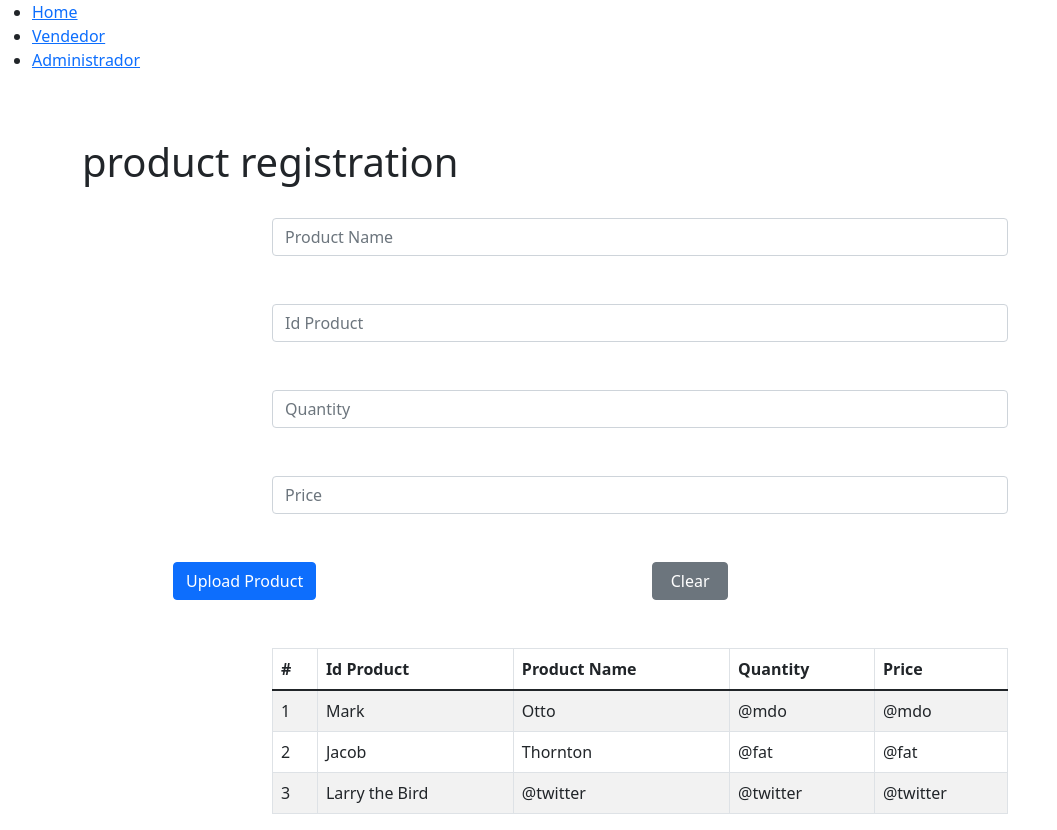
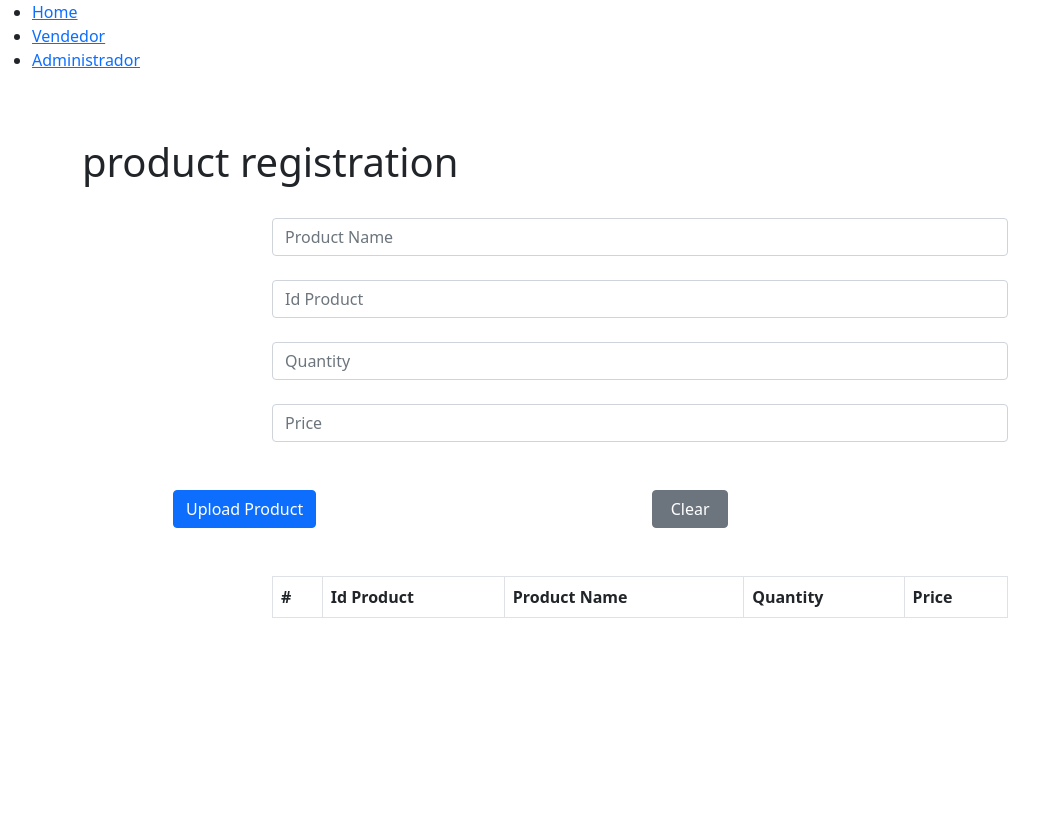
Before and after one commit to nandorodriguez/Equipo-Ciclo-3, a React (Create React App) app in the folder client/: page /admin in a window 1280 px wide. Shown: the whole page, without its empty margins (0-1057 px from the left). After the commit the page ends 800 px from the top, so only its background shows below. Built offline with nearby package versions, Linux system fonts and the light colour scheme.

Commit message:
haciendo tabla dinamica de productos

```diff
--- a/client/src/components/fernandoZuky/Producto.js
+++ b/client/src/components/fernandoZuky/Producto.js
@@ -1,4 +1,4 @@
-import React from "react";
+import React, { useState } from "react";
 import { Container } from "react-bootstrap";
 import "bootstrap/dist/css/bootstrap.min.css";
 import { Form } from "react-bootstrap";
@@ -6,20 +6,30 @@ import { Button } from "react-bootstrap";
 import { Table } from "react-bootstrap";
 import "./Producto.css";
 import { useSelector, useDispatch } from "react-redux";
-import { selectProducts, handleUpdateProducts } from "../../features/productSlice";
+import {
+  selectProducts,
+  handleUpdateProducts,
+} from "../../features/productSlice";
 
 const Producto = () => {
-  const products = useSelector(selectProducts)
+  const [product, setProduct] = useState({
+    nameProduct: "",
+    idProduct: "",
+    quantity: 0,
+    price: 0,
+  });
+  const [rows, setRows] = useState([]);
+  // const products = useSelector(selectProducts);
   const dispatch = useDispatch();
   const handleAddProduct = () => {
-
-  }
-  const handleEditProduct = () => {
-
-  }
-  const handleDeleteProduct = () => {
-
-  }
+    console.log(product)
+    setRows([product, ...rows]);
+  };
+  const handleEditProduct = () => {};
+  const handleDeleteProduct = () => {};
+  const handleChange = (e) => {
+    setProduct({ ...product, [e.target.name]: e.target.value });
+  };
   return (
     <div>
       <Container className="box-effect">
@@ -29,47 +39,47 @@ const Producto = () => {
         <div>
           <Form className="row d-flex justify-content-center">
             <Form.Group className="col-8 mb-4 mt-4" controlId="formBasicEmail">
-              <Form.Control type="email" placeholder="Product Name" />
-            </Form.Group>
-
-            <Form.Group
-              className="col-8 mb-4 mt-4"
-              controlId="formBasicPassword"
-            >
-              <Form.Control type="id" placeholder="Id Product" />
-            </Form.Group>
-            <Form.Group
-              className="col-8 mb-4 mt-4"
-              controlId="formBasicPassword"
-            >
-              <Form.Control type="number" placeholder="Quantity" />
-            </Form.Group>
-
-            <Form.Group
-              className="col-8 mb-4 mt-4"
-              controlId="formBasicPassword"
-            >
-              <Form.Control placeholder="Price" />
+              <Form.Control
+                name="nameProduct"
+                type="email"
+                placeholder="Product Name"
+                onChange={(e) => handleChange(e)}
+              />
+              <br />
+              <Form.Control
+                name="idProduct"
+                type="id"
+                placeholder="Id Product"
+                onChange={(e) => handleChange(e)}
+              />
+              <br />
+              <Form.Control
+                name="quantity"
+                type="number"
+                placeholder="Quantity"
+                onChange={(e) => handleChange(e)}
+              />
+              <br />
+              <Form.Control
+                name="price"
+                placeholder="Price"
+                onChange={(e) => handleChange(e)}
+              />
             </Form.Group>
           </Form>
-
         </div>
         <div className="row d-flex justify-content-end pb-4">
           <div className="col-6  pl-5">
             <Button
               className=" mb-4 mt-4 text-end offset-2"
               variant="primary"
-              type="submit"
+              onClick={(e) => handleAddProduct(e)}
             >
               Upload Product
             </Button>
           </div>
           <div className="col-6 pr-5 style-button">
-            <Button
-              className=" col-2 mb-4 mt-4"
-              variant="secondary"
-              type="submit"
-            >
+            <Button className=" col-2 mb-4 mt-4" variant="secondary">
               Clear
             </Button>
           </div>
@@ -88,32 +98,19 @@ const Producto = () => {
                 </tr>
               </thead>
               <tbody>
-            <tr>
-              <td>1</td>
-              <td>Mark</td>
-              <td>Otto</td>
-              <td>@mdo</td>
-              <td>@mdo</td>
+                {rows.map((product, index) => (
+                  <tr key={product.idProduct}>
+                    <td>{index}</td>
+                    <td>{product.idProduct}</td>
+                    <td>{product.nameProduct}</td>
+                    <td>{product.quantity}</td>
+                    <td>{product.price}</td>
                   </tr>
-            <tr>
-              <td>2</td>
-              <td>Jacob</td>
-              <td>Thornton</td>
-              <td>@fat</td>
-              <td>@fat</td>
-            </tr>
-            <tr>
-              <td>3</td>
-              <td>Larry the Bird</td>
-              <td>@twitter</td>
-              <td>@twitter</td>
-              <td>@twitter</td>
-            </tr>
+                ))}
               </tbody>
             </Table>
           </div>
         </div>
-
       </Container>
     </div>
   );
```
Lines whose indentation alone changed are shown as unchanged.
